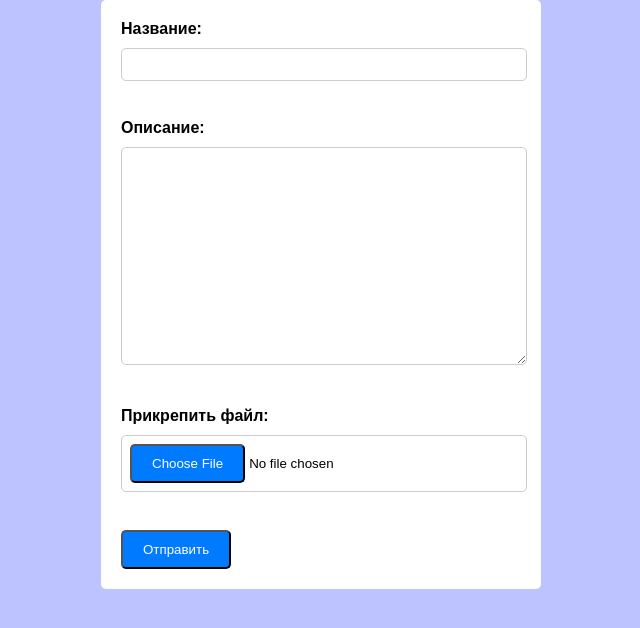
After one commit to MrApelsin4ik/DigitalAcademy, a Django app: page /make_task/ in a window 1280 px wide. The commit adds this page. Shown: the top 628 px of the page, without its empty margins (319-959 px from the left). Run offline with Django 4.2, Linux system fonts and the light colour scheme; the visitor is signed in with stand-in values (Sample User, id 1).

Commit message:
updated tasklist_page.html, added make_task.html. Fixed bugs.

```diff
--- a/DigitalAcademy/settings.py
+++ b/DigitalAcademy/settings.py
@@ -27,6 +27,7 @@ SECRET_KEY = 'django-insecure-_tiw8oli@f8)1@q*73b)h4!7r^@)k4y++3pu0lo&hgb2#1_8k)
 DEBUG = True
 
 ALLOWED_HOSTS = []
+
 
 LOGIN_URL = 'login'
 # Application definition
--- /dev/null
+++ b/DigitalAcademy_mainapp/Templates/make_task.html
@@ -0,0 +1,101 @@
+<!DOCTYPE html>
+<html>
+<head>
+    <title>Форма создания задания</title>
+</head>
+<style>
+    body {
+    font-family: Arial, sans-serif;
+    background-color: #7381ff79;
+    margin: 0;
+    padding: 0;
+    }
+
+    form {
+    width: 400px;
+    margin: 0 auto;
+    background-color: #ffffff;
+    padding: 20px;
+    border-radius: 5px;
+    }
+
+    label {
+    display: block;
+    margin-bottom: 10px;
+    font-weight: bold;
+    }
+
+    input[type="text"],
+    input[type="file"],
+    textarea {
+    width: 97%;
+    padding: 8px;
+    margin-bottom: 20px;
+    border: 1px solid #ccc;
+    border-radius: 5px;
+    }
+
+    textarea {
+    height: 100px;
+    resize: vertical;
+    }
+
+    h1 {
+    font-size: 24px;
+    margin-bottom: 20px;
+    }
+
+    textarea {
+    height: 200px;
+    resize: vertical;
+    }
+
+
+    input[type="file"] {
+    width: 97%;
+    padding: 8px;
+    margin-bottom: 20px;
+    border: 1px solid #ccc;
+    border-radius: 5px;
+    background-color: #ffffff;
+    }
+
+    input[type="file"]::-webkit-file-upload-button {
+    background-color: #007bff;
+    color: #fff;
+    text-decoration: none;
+    border-radius: 5px;
+    padding: 10px 20px;
+    }
+    input[type="file"]::-webkit-file-upload-button:hover{
+        background-color: #11147c;
+    }
+
+    input[type="submit"] {
+    background-color: #007bff;
+    color: #fff;
+    text-decoration: none;
+    border-radius: 5px;
+    padding: 10px 20px;
+    }
+
+    input[type="submit"]:hover{
+        background-color: #11147c;
+    }
+
+</style>
+<body>
+    <form action="/make_task" method="post" enctype="multipart/form-data">
+        <label for="name">Название:</label>
+        <input type="text" id="name" name="name" required><br><br>
+
+        <label for="description">Описание:</label>
+        <textarea id="description" name="description" required></textarea><br><br>
+
+        <label for="file">Прикрепить файл:</label>
+        <input type="file" id="file" name="file"><br><br>
+
+        <input type="submit" value="Отправить">
+    </form>
+</body>
+</html>
--- a/DigitalAcademy_mainapp/Templates/signup.html
+++ b/DigitalAcademy_mainapp/Templates/signup.html
@@ -173,11 +173,11 @@
         <form method="post" class="register-form" action="{% url 'signup' %}">
             {% csrf_token %}
             <input type="hidden" name="is_participant" id="is_participant" value="{{form.is_participant.value}}">
-            <input type="text" id="username" name="username" placeholder="никнейм" value="{{form.username.value|default:''}}" required >
+            <input type="text" id="username" name="username" placeholder="никнейм*" value="{{form.username.value|default:''}}" required >
             <input type="text" id="full_name" name="full_name" placeholder="ФИО" value="{{ form.full_name.value|default:'' }}" >
             <input type="email" id="email" name="email" placeholder="Почта" value="{{ form.email.value|default:'' }}" >
-            <input type="password" id="password1" name="password1" placeholder="Пароль" value="{{ form.password1.value|default:'' }}" required>
-            <input type="password" id="password2" name="password2" placeholder="Пароль" value="{{ form.password2.value|default:'' }}" required>
+            <input type="password" id="password1" name="password1" placeholder="Пароль*" value="{{ form.password1.value|default:'' }}" required>
+            <input type="password" id="password2" name="password2" placeholder="Пароль*" value="{{ form.password2.value|default:'' }}" required>
             <!-- Participant fields -->
             <div id="participantFields">
                 <input type="text" id="region" name="region" placeholder="Регион" value="{{ form.region.value|default:'' }}" >
--- a/DigitalAcademy_mainapp/urls.py
+++ b/DigitalAcademy_mainapp/urls.py
@@ -11,6 +11,7 @@ urlpatterns = [
     path('', views.main, name='main'),
     path('logout/', views.logout_user, name='logout'),
     path('partner_profile/', views.partner_profile, name='partner_profile'),
+    path('make_task/', views.make_task, name='make_task')
 ]
 
 
--- a/DigitalAcademy_mainapp/views.py
+++ b/DigitalAcademy_mainapp/views.py
@@ -99,16 +99,23 @@ def partner_profile(request):
         user.save()
         return redirect(partner_profile)
     else:
+        is_avatar = True
         user = request.user
         if not user_profile.avatar:
             user_profile.avatar = None
-
+            is_avatar = False
         context = {
             'username': user.username,
             'avatar': user_profile.avatar,
             'tasks': Tasks.objects.all(),
+            'is_avatar': is_avatar,
         }
         return render(request, 'partner_profile.html', context)
+
+
+@login_required
+def make_task(request):
+    return render(request, 'make_task.html')
 
 
 @login_required
```
Also changed, not shown: DigitalAcademy_mainapp/Templates/partner_profile.html (+35 -5 lines), DigitalAcademy_mainapp/Templates/tasklist_page.html (+56 -5 lines).
